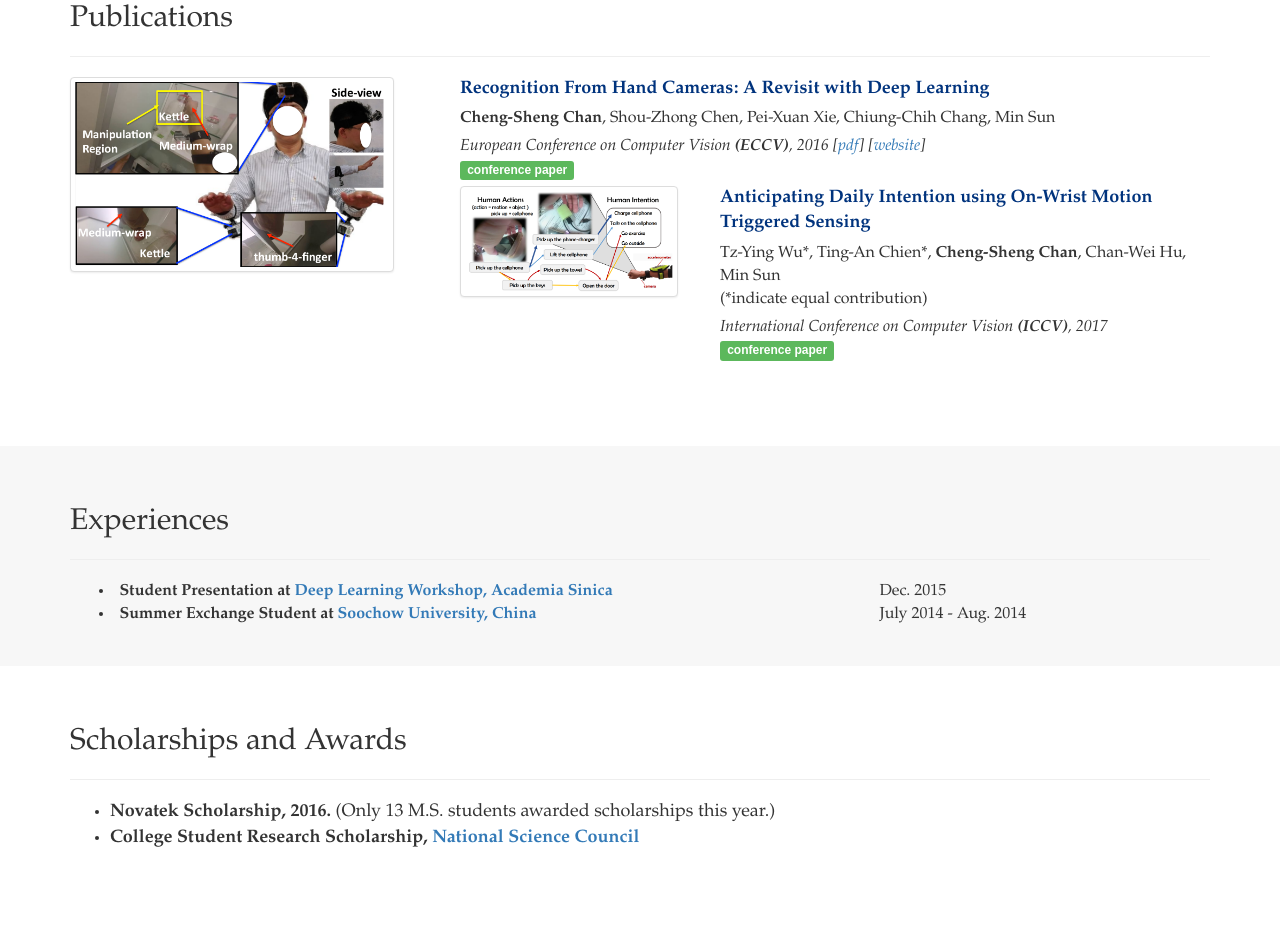
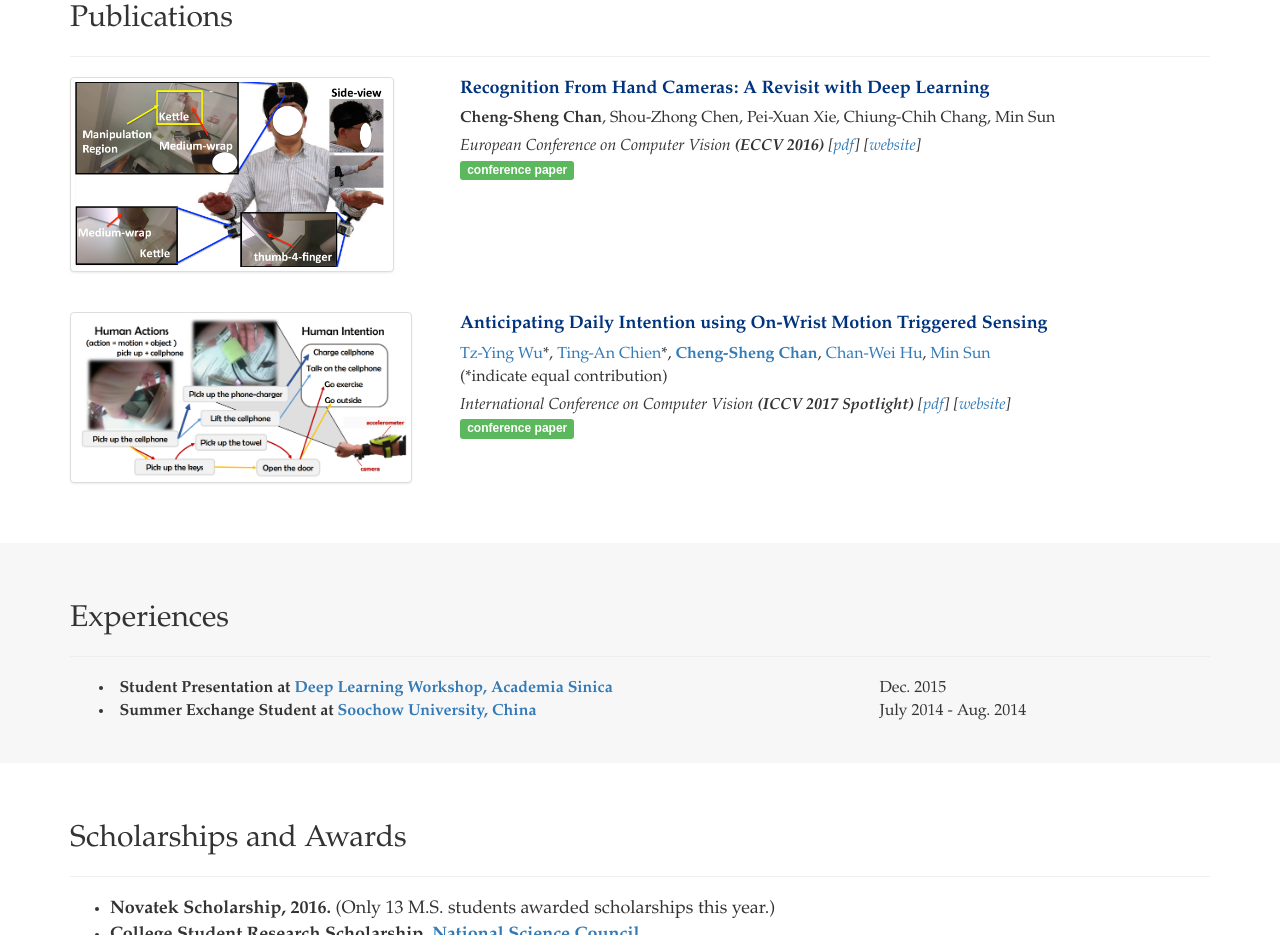
Before and after one commit to CR-Ko/chengshengchan.github.io, a plain HTML site: page index.html in a window 1280 px wide. Shown: the part 1159-2094 px from the top of the page. Drawn offline with nearby package versions, Linux system fonts and the light colour scheme.

Commit message:
add ICCV 2017 Spotlight

```diff
--- a/index.html
+++ b/index.html
@@ -170,7 +170,7 @@
           <div class="col-md-8 col-sm-6 col-xs-12 item-info">
             <div class="paper">Recognition From Hand Cameras: A Revisit with Deep Learning</div>
             <div class="author"><b>Cheng-Sheng Chan</b>, Shou-Zhong Chen, Pei-Xuan Xie, Chiung-Chih Chang, Min Sun</div>
-            <div class="conf">European Conference on Computer Vision <b>(ECCV)</b>, 2016
+            <div class="conf">European Conference on Computer Vision <b>(ECCV 2016)</b>
             [<a href="https://drive.google.com/a/gapp.nthu.edu.tw/file/d/0bwcy2bozhfdbm0zdtv9lzw1rzzg/view?usp=sharing">pdf</a>]
             [<a href="http://aliensunmin.github.io/project/handcam/" target="blank">website</a>]</div>
 
@@ -179,9 +179,11 @@
             </div>
 
           </div>
+          </div>
 
            <!-- Second -->
 
+        <div class="spacer"></div>
         <div class="row item">
           <div class="col-md-4 col-sm-6 col-xs-12 item-img">
             <a class="image-popup-no-margins" href="images/intent.png">
@@ -190,17 +192,22 @@
           </div>
           <div class="col-md-8 col-sm-6 col-xs-12 item-info">
             <div class="paper">Anticipating Daily Intention using On-Wrist Motion Triggered Sensing</div>
-            <div class="author">Tz-Ying Wu*, Ting-An Chien*, <b>Cheng-Sheng Chan</b>, Chan-Wei Hu, Min Sun <br> (*indicate equal contribution)</div>
-            <div class="conf">International Conference on Computer Vision <b>(ICCV)</b>, 2017
-            <!--[<a href="https://drive.google.com/a/gapp.nthu.edu.tw/file/d/0bwcy2bozhfdbm0zdtv9lzw1rzzg/view?usp=sharing">pdf</a>]
-            [<a href="http://aliensunmin.github.io/project/handcam/" target="blank">website</a>]--></div>
+            <div class="author"><a href="https://gina9726.github.io">Tz-Ying Wu</a>*,
+                                <a href="https://tinganchien.github.io">Ting-An Chien</a>*,
+                                <a href="https://chengshengchan.github.io"><b>Cheng-Sheng Chan</b></a>,
+                                <a href=https://huchanwei123.github.io">Chan-Wei Hu</a>,
+                                <a href="http://aliensunmin.github.io">Min Sun</a> <br> (*indicate equal contribution)</div>
+            <div class="conf">International Conference on Computer Vision <b>(ICCV 2017 Spotlight)</b>
+            [<a href="https://arxiv.org/abs/1710.07477">pdf</a>]
+            [<a href="http://aliensunmin.github.io/project/intent-anticipate/" target="blank">website</a>]</div>
 
             <div class="tag">
               <span class="label label-success">conference paper</span>
             </div>
 
-          </div>
-      </div>
+          </div> <!-- End of col-.. -->
+          </div>  <!-- End of spacer -->
+      </div> <!-- End of caontainer -->
     </section>
 
 
```
Also changed, not shown: 1 other file.
